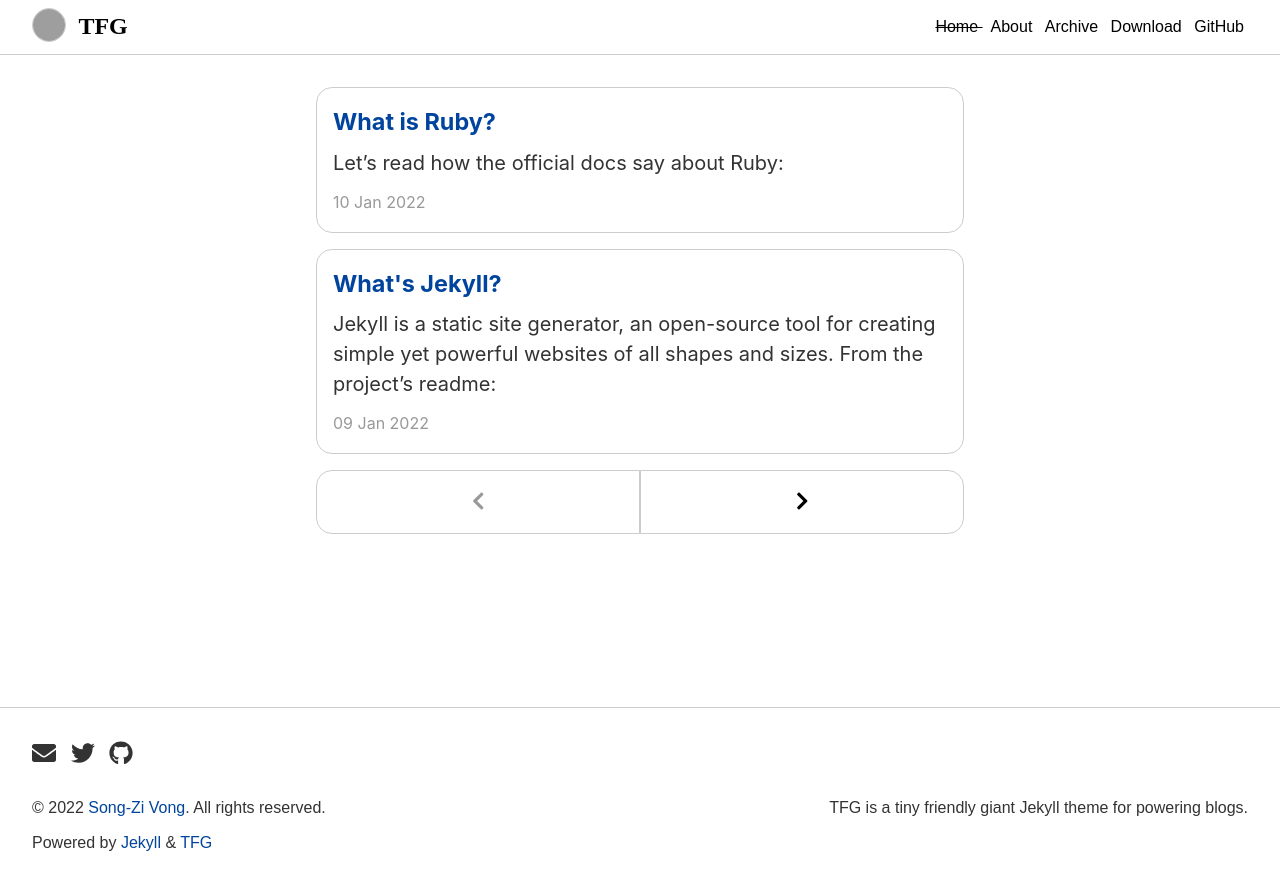
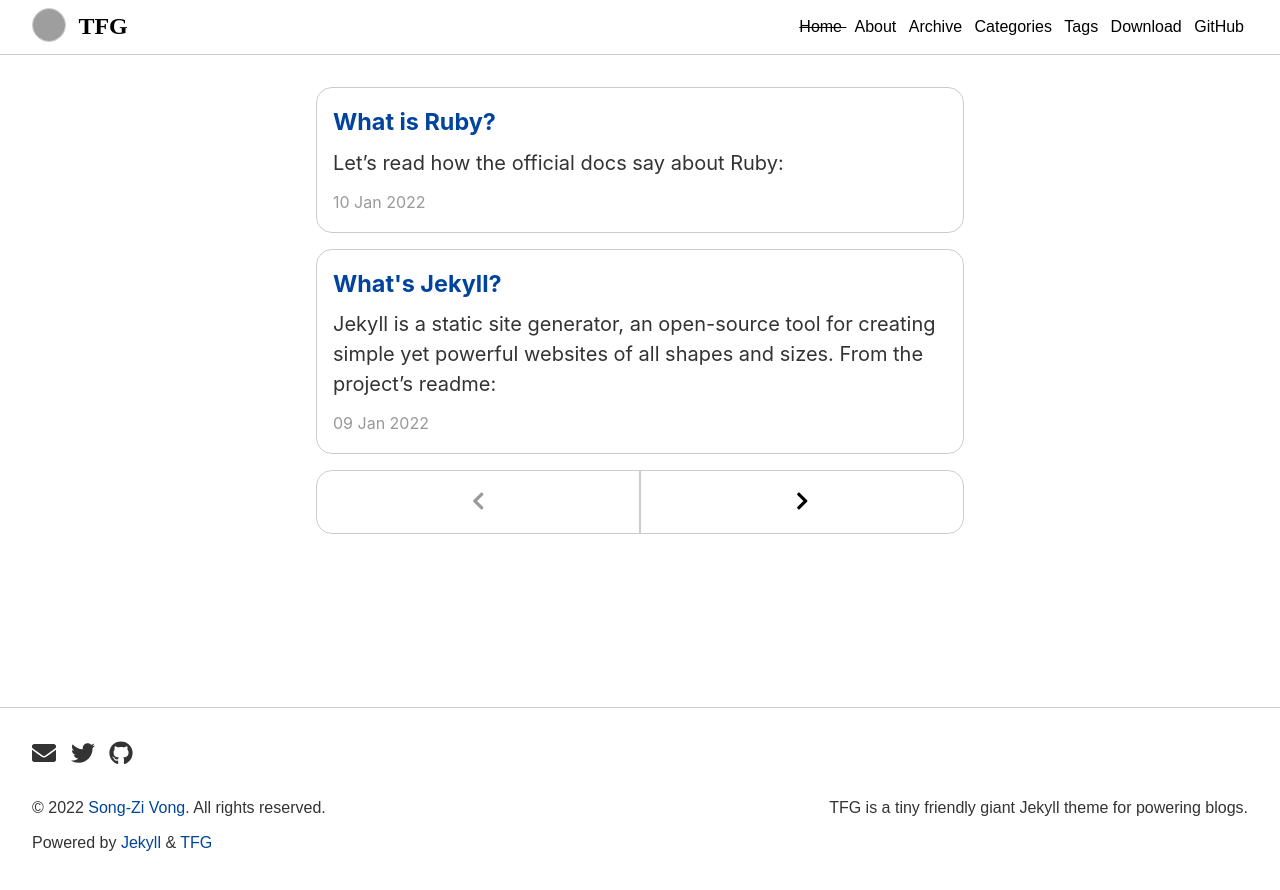
Before and after one commit to vfvong/jekyll-theme-tfg, a Jekyll site: the page built from index.html, in a window 1280 px wide. Shown: the top 890 px of the page. Built offline with Jekyll 4.4.1, drawn with Linux system fonts in a browser that asks for light colours; the list of posts is cut into pages by our own code; grey boxes are pictures that could not be loaded.

Commit message:
Update nav

```diff
--- a/_data/navigation.yml
+++ b/_data/navigation.yml
@@ -3,7 +3,11 @@
 - title: About
   url: /about.html
 - title: Archive
-  url: /archive.html
+  url: /archive/
+- title: Categories
+  url: /categories/
+- title: Tags
+  url: /tags/
 - title: Download
   url: https://github.com/vfvong/jekyll-theme-tfg/archive/refs/heads/main.zip
 - title: GitHub
```
